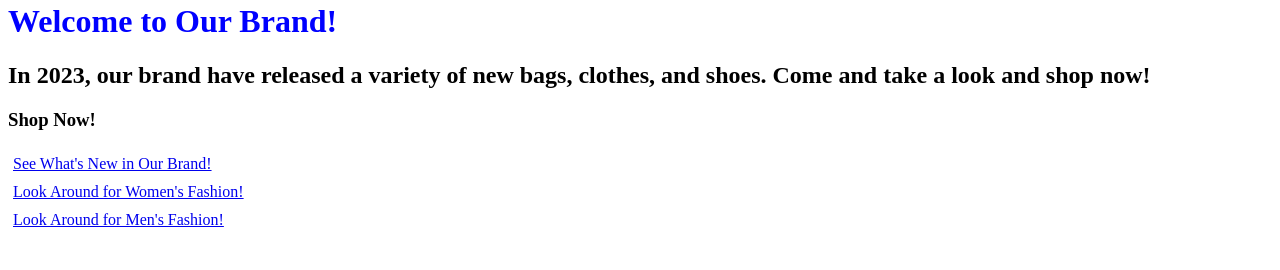
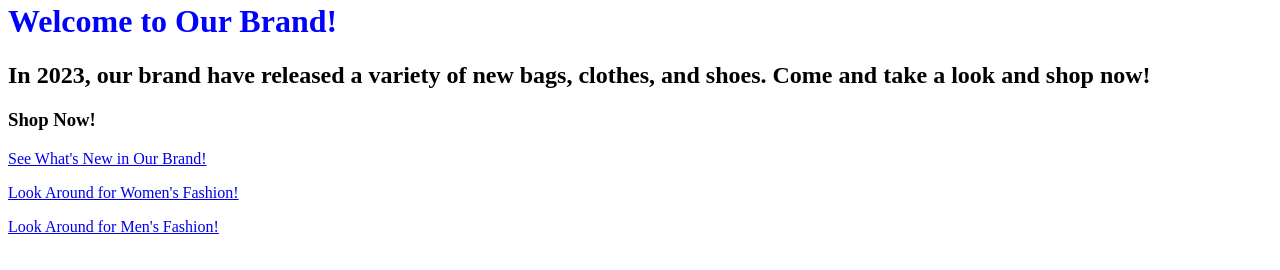
Before and after one commit to Pasifista1/Pasifista1.github.io, a plain HTML site: page Daniel's shopping mall.html in a window 1280 px wide. Shown: the part 504-774 px from the top of the page. Drawn offline with Linux system fonts and the light colour scheme.

Commit message:
Update Daniel's shopping mall.html

```diff
--- a/Daniel's shopping mall.html
+++ b/Daniel's shopping mall.html
@@ -8,18 +8,12 @@
 	<h2>In 2023, our brand have released a variety of new bags, clothes, and shoes. Come and take a look and shop now!</h2>
 		<h3> Shop Now!</h3>
 
-<div class="column">
-<a href="https://pasifista1.github.io/See%20What's%20New%20in%20Our%20Brand!.html/See What's New in Our Brand!.html">See What's New in Our Brand!</a>
-</div>
 
-<div class="column">
-<a href="https://pasifista1.github.io/Look%20Around%20for%20Women's%20Fashion!.html/Look Around for Women's Fashion!.html">Look Around for Women's Fashion!</a>
-</div>
+<p> <a href="https://pasifista1.github.io/See%20What's%20New%20in%20Our%20Brand!.html/See What's New in Our Brand!.html">See What's New in Our Brand!</a></p>
 
-<div class="column">
-<a href="https://pasifista1.github.io/Look%20Around%20for%20Men's%20Fashion!.html/Look Around for Men's Fashion!.html">Look Around for Men's Fashion!</a>
-</div>
-</div>
+<p><a href="https://pasifista1.github.io/Look%20Around%20for%20Women's%20Fashion!.html/Look Around for Women's Fashion!.html">Look Around for Women's Fashion!</a></p>
+
+<p><a href="https://pasifista1.github.io/Look%20Around%20for%20Men's%20Fashion!.html/Look Around for Men's Fashion!.html">Look Around for Men's Fashion!</a></p>
 
 <link rel="stylesheet" type="text/css" href="style.css">
 </ul>
```
